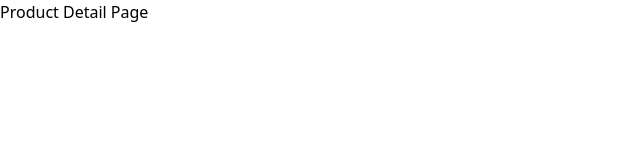
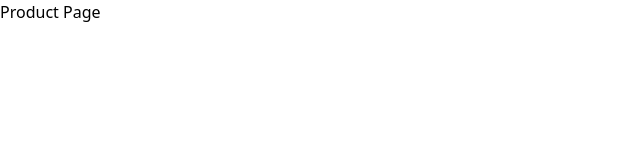
Before and after one commit to Software-Testing-KMITL/customer-frontend, a React (Vite) app: page /products/1 in a window 1280 px wide. Shown: the top 160 px of the page, without its empty margins (0-640 px from the left). Built offline with nearby package versions, Linux system fonts and the light colour scheme.

Commit message:
✨ Implement pages

```diff
--- /dev/null
+++ b/src/pages/home.tsx
@@ -0,0 +1,7 @@
+import React from 'react';
+
+const Home = () => {
+  return <div>Home Page</div>;
+};
+
+export default Home;
--- /dev/null
+++ b/src/pages/product.tsx
@@ -0,0 +1,7 @@
+import React from 'react';
+
+const Product = () => {
+  return <div>Product Page</div>;
+};
+
+export default Product;
--- /dev/null
+++ b/src/pages/products.tsx
@@ -0,0 +1,7 @@
+import React from 'react';
+
+const Products = () => {
+  return <div>Products Page</div>;
+};
+
+export default Products;
--- /dev/null
+++ b/src/pages/signin.tsx
@@ -0,0 +1,7 @@
+import React from 'react';
+
+const Signin = () => {
+  return <div>Signin Page</div>;
+};
+
+export default Signin;
--- a/src/routes/index.tsx
+++ b/src/routes/index.tsx
@@ -1,16 +1,24 @@
+import { lazy, Suspense } from 'react';
 import { Route, Routes as RRDRoutes } from 'react-router-dom';
+
+const Home = lazy(() => import('@/pages/home'));
+const Product = lazy(() => import('@/pages/product'));
+const Products = lazy(() => import('@/pages/products'));
+const Signin = lazy(() => import('@/pages/signin'));
 
 const Routes = () => {
   return (
-    <RRDRoutes>
-      <Route element={<>Home Page</>} path="/" />
-      <Route element={<>Login Page</>} path="/signin" />
-      <Route element={<>Product Lists Page</>} path="/products" />
-      <Route element={<>Product Detail Page</>} path="/products/:id" />
-      <Route element={<>Checkout Page</>} path="/checkout" />
-      <Route element={<>Cart Page</>} path="/cart" />
-      <Route element={<>History Page</>} path="/history" />
-    </RRDRoutes>
+    <Suspense fallback={<>Loadingl...</>}>
+      <RRDRoutes>
+        <Route element={<Home />} path="/" />
+        <Route element={<Signin />} path="/signin" />
+        <Route element={<Products />} path="/products" />
+        <Route element={<Product />} path="/products/:id" />
+        <Route element={<>Checkout Page</>} path="/checkout" />
+        <Route element={<>Cart Page</>} path="/cart" />
+        <Route element={<>History Page</>} path="/history" />
+      </RRDRoutes>
+    </Suspense>
   );
 };
 
```
